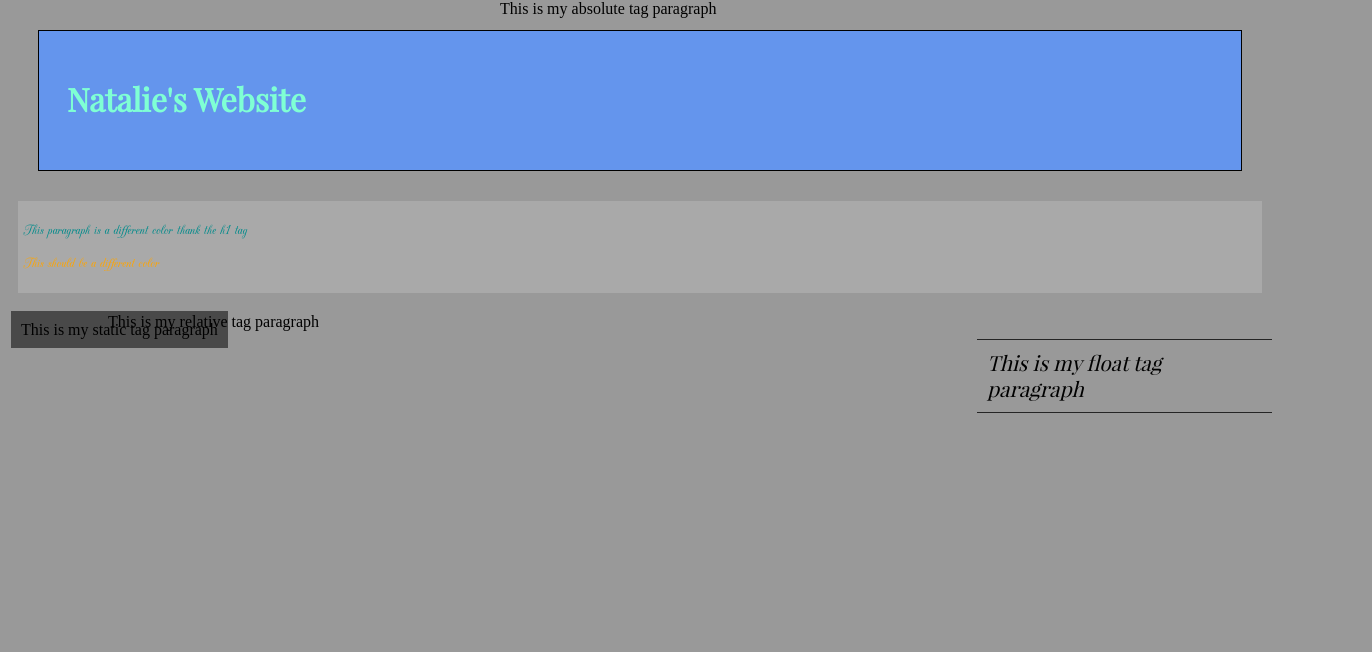
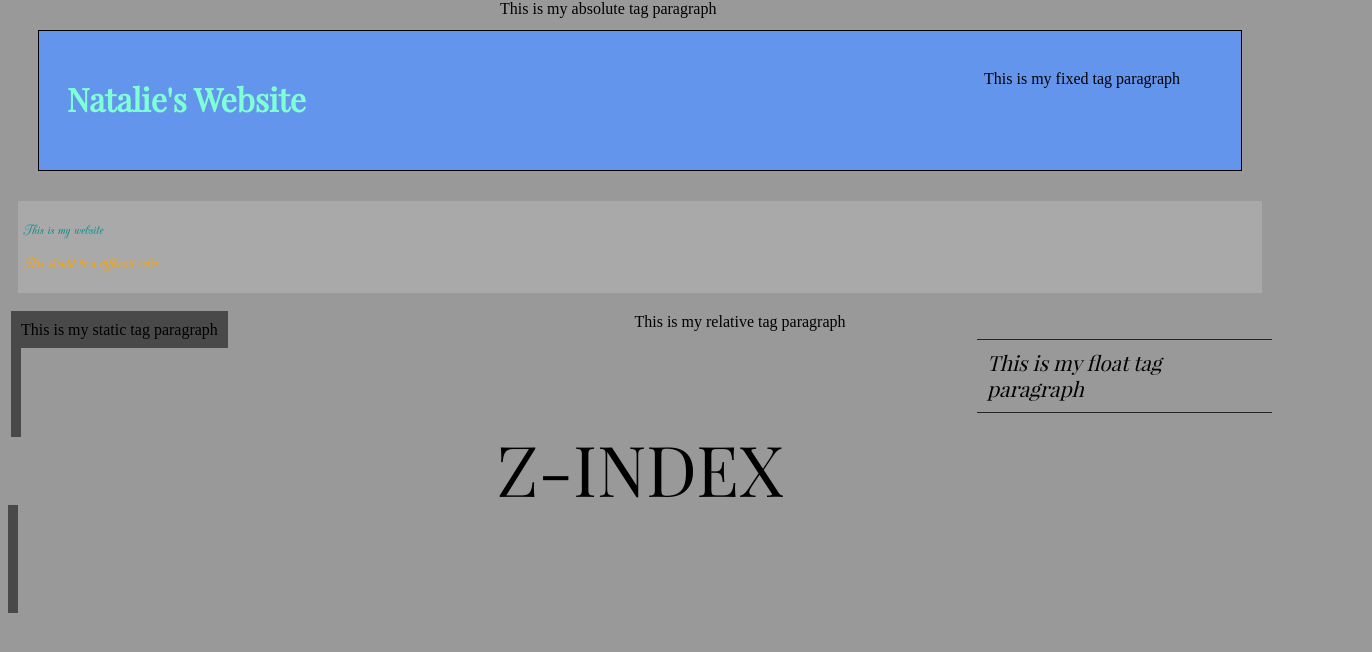
Before and after one commit to Natalie213/CSS, a plain HTML site: page Index.html in a window 1280 px wide. Shown: the whole page, 1372 px wide, since content can reach past the window. Drawn offline with Linux system fonts and the light colour scheme.

Commit message:
z-index and fixed

```diff
--- a/Index.html
+++ b/Index.html
@@ -10,16 +10,25 @@
     <h1>Natalie's Website</h1>
     </div> <!--this is where the header ends-->
     <div id="bodycopy"><!--this is where my body copy starts-->
-    <p>This paragraph is a different color thank the h1 tag</p>
+    <p>This is my website</p>
     <p class=orange> This should be a different color</p>
     </div> <!--this is where my body copy ends-->
 
     <div id=absolutetag><p1>This is my absolute tag paragraph </p1></div>
 
-    <div id=relativetag><p2>This is my relative tag paragraph</p2></div>
+    <div id=relativetag><p2><center>This is my relative tag paragraph</center></p2></div>
 
    <div id=statictag><p3>This is my static tag paragraph</p3></div>
 
     <div id=float><p4>This is my float tag paragraph</p4></div>
+
+    <p5>
+    <center>
+        Z-INDEX
+    </center></p5>
+
+     <div id=fixed><p6>This is my fixed tag paragraph</p6></div>
+
+    </div>
 </body>
 </html>
--- a/css/style.css
+++ b/css/style.css
@@ -46,7 +46,7 @@ p1 {
 p2 {
     position: relative;
     top: 10px;
-    left: 100px;
+   left: 100px;
 
 }
 
@@ -70,8 +70,26 @@ p4 {
     border-top: 1px solid #252525;
     border-bottom: 1px solid #252525;
 
+}
 
+p5 {
+    position: static;
+    top: 0px;
+    padding: 10px;
+    margin: 3px;
+    width: 100%;
+    background-color: #494949;
+    z-index: 10;
+    font-family: 'playfair_displayregular';
+    font-size: 70px;
 }
+
+p6{
+    position: fixed;
+    right: 100px;
+    top: 70px;
+}
+
 #header {
     padding:28px;
     border: 1px black solid;
```
